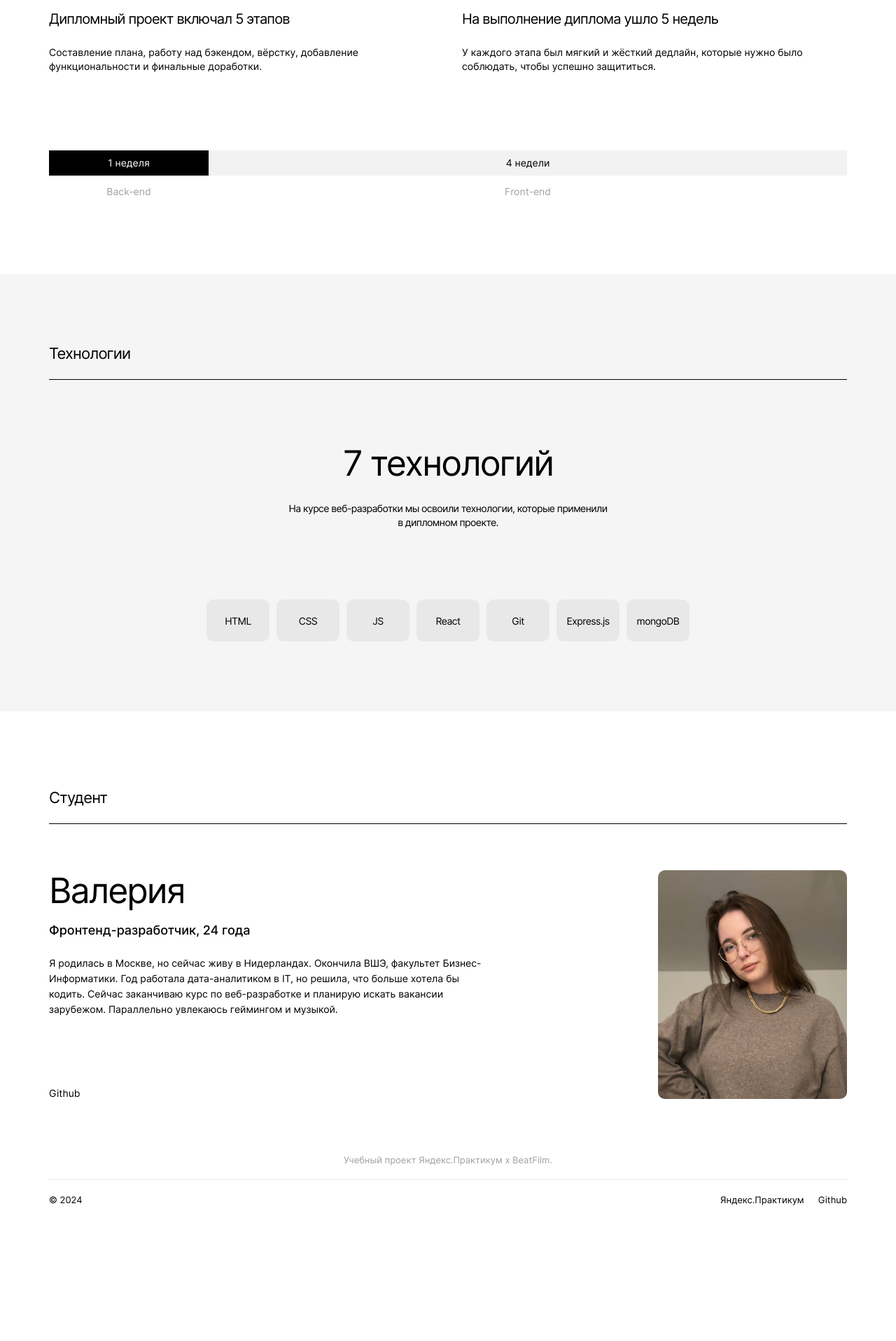
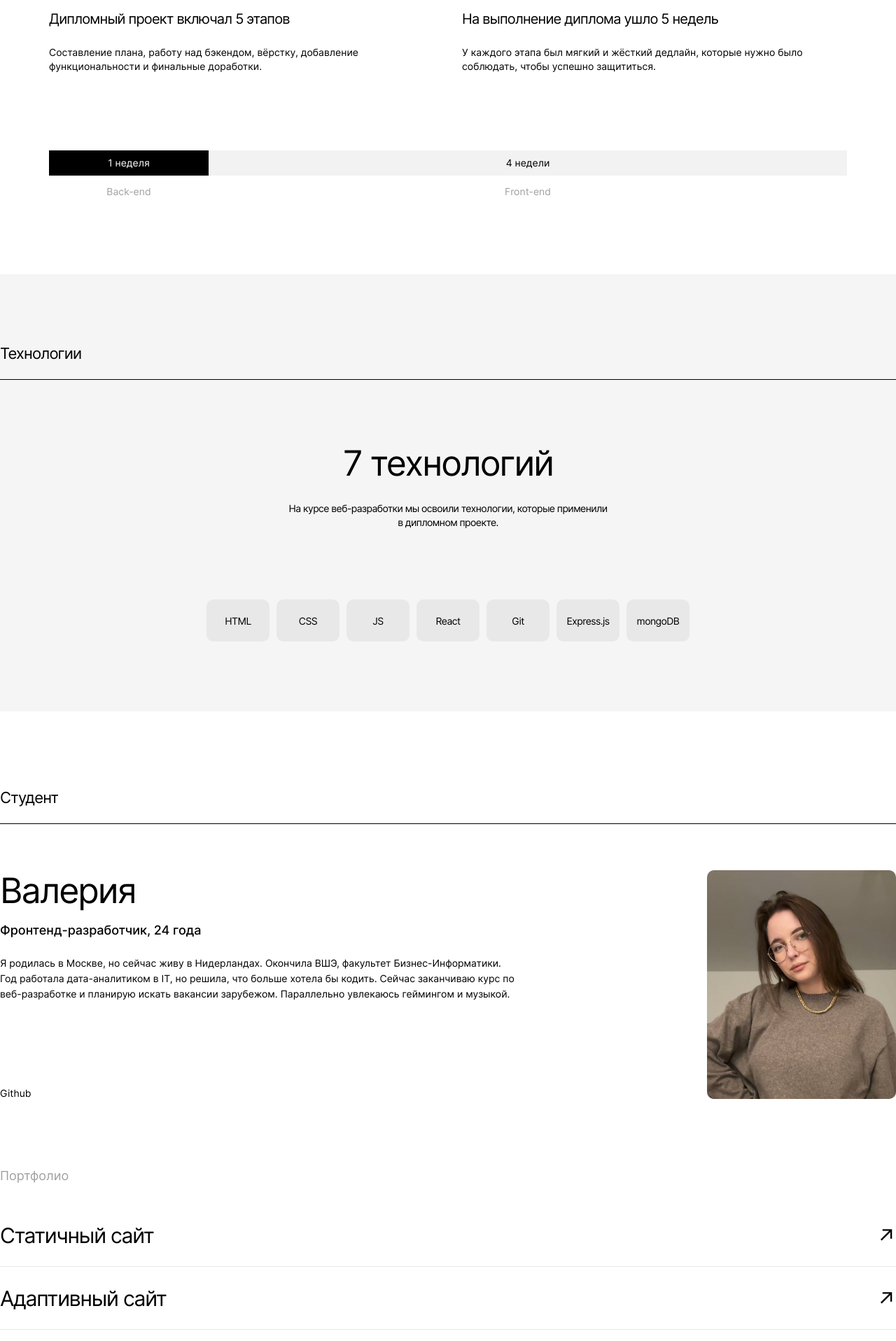
Before and after one commit to lera4yu/movies-explorer-frontend, a React (Create React App) app: page / in a window 1280 px wide. Shown: the part 880-2797 px from the top of the page at 70% size. Before the commit the page ends 2623 px from the top, so only its background shows below. Built offline with nearby package versions, Linux system fonts and the light colour scheme.

Commit message:
fix: add max-width 1280px for content, add portfolio-part

```diff
--- a/public/index.html
+++ b/public/index.html
@@ -1,5 +1,5 @@
 <!DOCTYPE html>
-<html lang="en">
+<html lang="ru">
   <head>
     <meta charset="utf-8" />
     <link rel="icon" href="%PUBLIC_URL%/favicon.ico" />
@@ -10,34 +10,10 @@
       content="Web site created using create-react-app"
     />
     <link rel="apple-touch-icon" href="%PUBLIC_URL%/logo192.png" />
-    <!--
-      manifest.json provides metadata used when your web app is installed on a
-      user's mobile device or desktop. See https://developers.google.com/web/fundamentals/web-app-manifest/
-    -->
     <link rel="manifest" href="%PUBLIC_URL%/manifest.json" />
-    <!--
-      Notice the use of %PUBLIC_URL% in the tags above.
-      It will be replaced with the URL of the `public` folder during the build.
-      Only files inside the `public` folder can be referenced from the HTML.
-
-      Unlike "/favicon.ico" or "favicon.ico", "%PUBLIC_URL%/favicon.ico" will
-      work correctly both with client-side routing and a non-root public URL.
-      Learn how to configure a non-root public URL by running `npm run build`.
-    -->
-    <title>React App</title>
+    <title>Movie Searcher</title>
   </head>
   <body>
-    <noscript>You need to enable JavaScript to run this app.</noscript>
     <div id="root"></div>
-    <!--
-      This HTML file is a template.
-      If you open it directly in the browser, you will see an empty page.
-
-      You can add webfonts, meta tags, or analytics to this file.
-      The build step will place the bundled scripts into the <body> tag.
-
-      To begin the development, run `npm start` or `yarn start`.
-      To create a production bundle, use `npm run build` or `yarn build`.
-    -->
   </body>
 </html>
--- a/src/components/App/App.css
+++ b/src/components/App/App.css
@@ -1,7 +1,7 @@
 .page {
-  background-color: #fff;
   font-family: 'Inter', 'Arial', sans-serif;
   --calculate-width: calc(100% - 2 * (calc(70px - ((70 - 50) / (1280 - 768) * (1280px - 100%)))));
+  margin: 0 auto;
 }
 
 .page__container {
--- a/src/components/Footer/Footer.css
+++ b/src/components/Footer/Footer.css
@@ -61,6 +61,12 @@
   margin: 0 0 0 20px;
 }
 
+@media (min-width: 1280px) {
+  .footer {
+    max-width: 1280px;
+  }
+}
+
 @media (max-width: 950px) {
   .footer {
     max-width: calc(100% - 60px);
--- a/src/components/Header/Header.css
+++ b/src/components/Header/Header.css
@@ -80,6 +80,12 @@
   opacity: 0.7;
 }
 
+@media (min-width: 1280px) {
+  .header__container {
+    max-width: 1280px;
+  }
+}
+
 @media (max-width: 950px) {
   .header__container {
     max-width: calc(100% - 60px);
--- a/src/components/Main/AboutMe/AboutMe.css
+++ b/src/components/Main/AboutMe/AboutMe.css
@@ -76,6 +76,12 @@
   grid-row: 1/5;
 }
 
+@media (min-width: 1280px) {
+  .about-me__container {
+    max-width: 1280px;
+  }
+}
+
 @media (max-width: 950px) {
   .about-me {
     padding: 90px 0 0 0;
--- a/src/components/Main/AboutProject/AboutProject.css
+++ b/src/components/Main/AboutProject/AboutProject.css
@@ -1,5 +1,7 @@
 .about-project {
   background: #fff;
+  max-width: 1280px;
+  margin: 0 auto;
 }
 
 .about-project__information {
--- a/src/components/Main/Main.css
+++ b/src/components/Main/Main.css
@@ -23,6 +23,12 @@
   margin-top: 110px;
 }
 
+@media (min-width: 1280px) {
+  .main__title-container {
+    max-width: 1280px;
+  }
+}
+
 @media (max-width: 950px) {
   .main__title_about-project {
     margin-top: 90px;
--- a/src/components/Main/Main.js
+++ b/src/components/Main/Main.js
@@ -23,7 +23,7 @@ function Main(props) {
         <AboutProject />
         <Techs />
         <AboutMe />
-        {/* <Portfolio /> */}
+        <Portfolio />
       </section>
       <Footer />
     </>
--- a/src/components/Main/Portfolio/Portfolio.css
+++ b/src/components/Main/Portfolio/Portfolio.css
@@ -58,6 +58,11 @@
   border: none;
 }
 
+@media (min-width: 1280px) {
+  .portfolio {
+    max-width: 1280px;
+  }
+}
 
 @media (max-width: 950px) {
   .portfolio {
--- a/src/components/Main/Techs/Techs.css
+++ b/src/components/Main/Techs/Techs.css
@@ -76,6 +76,15 @@
   }
 }
 
+@media (max-width: 700px) {
+  .techs__container {
+    margin: 50px auto 0 auto;
+    grid-template-columns: repeat(2, 84px);
+    grid-template-rows: repeat(4, 57px);
+    row-gap: 10px;
+  }
+}
+
 @media (max-width: 650px) {
   .techs {
     background: #fff;
@@ -97,11 +106,4 @@
     line-height: 16px;
     max-width: 292px;
   }
-
-  .techs__container {
-    margin: 50px auto 0 auto;
-    grid-template-columns: repeat(2, 84px);
-    grid-template-rows: repeat(4, 57px);
-    row-gap: 10px;
-  }
 }
--- a/src/components/Movies/SearchForm/SearchForm.css
+++ b/src/components/Movies/SearchForm/SearchForm.css
@@ -65,6 +65,16 @@
   opacity: 0.7;
 }
 
+@media (min-width: 1280px) {
+  .search-form {
+    max-width: 1280px;
+  }
+
+  .search-form__input {
+    width: 880px;
+  }
+}
+
 @media (max-width: 950px) {
   .search-form {
     width: calc(100% - 60px);
--- a/src/components/Movies/SearchForm/SearchForm.js
+++ b/src/components/Movies/SearchForm/SearchForm.js
@@ -4,12 +4,12 @@ import FilterCheckBox from "./FilterCheckBox/FilterCheckBox";
 function SearchForm() {
   return (
     <section className="search-form">
-      <div className="search-form__container">
+      <form className="search-form__container">
         <div className="search-form__logo"></div>
         <input type="text" className="search-form__input" placeholder="Фильм" />
         <button className="search-form__btn">Найти</button>
         {(window.innerWidth >= 650) ? (<FilterCheckBox />) : (<></>)}
-      </div>
+      </form>
       {(window.innerWidth < 650) ? (<FilterCheckBox />) : (<></>)}
     </section>
   );
```
